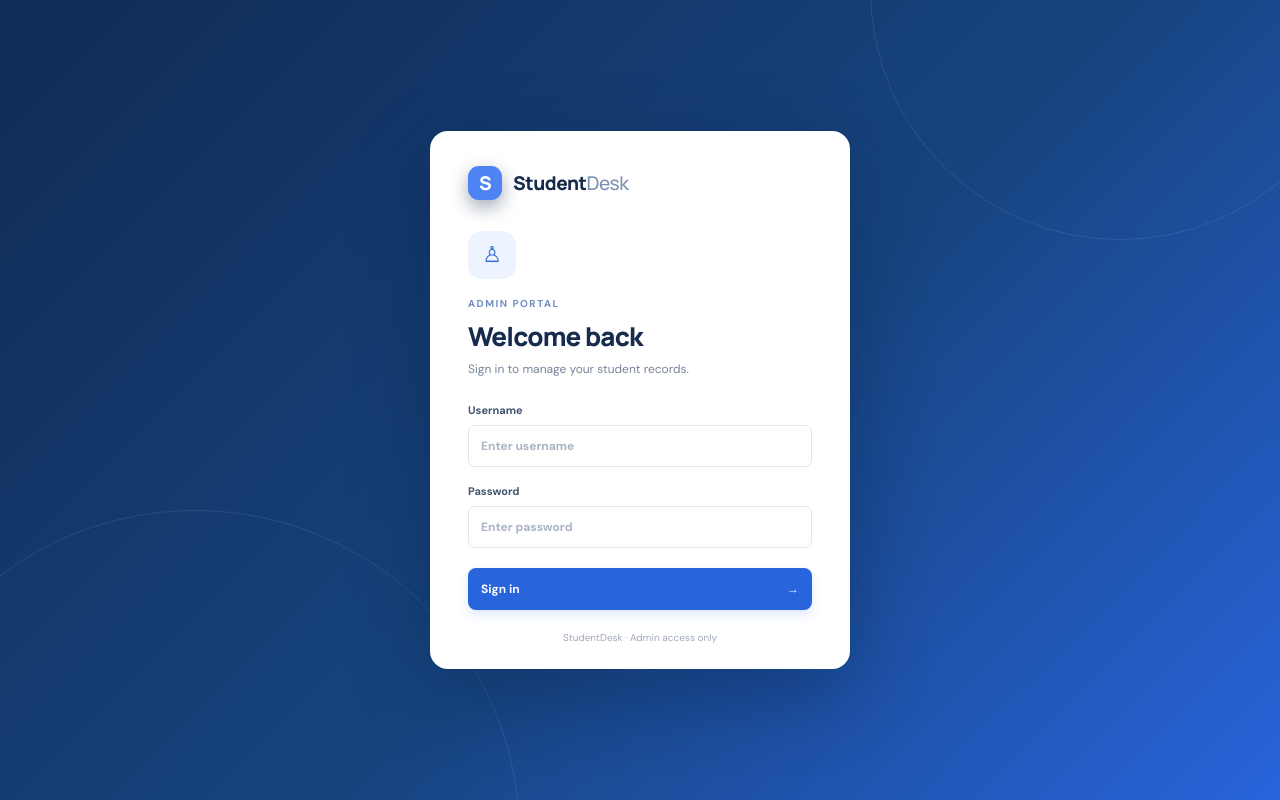
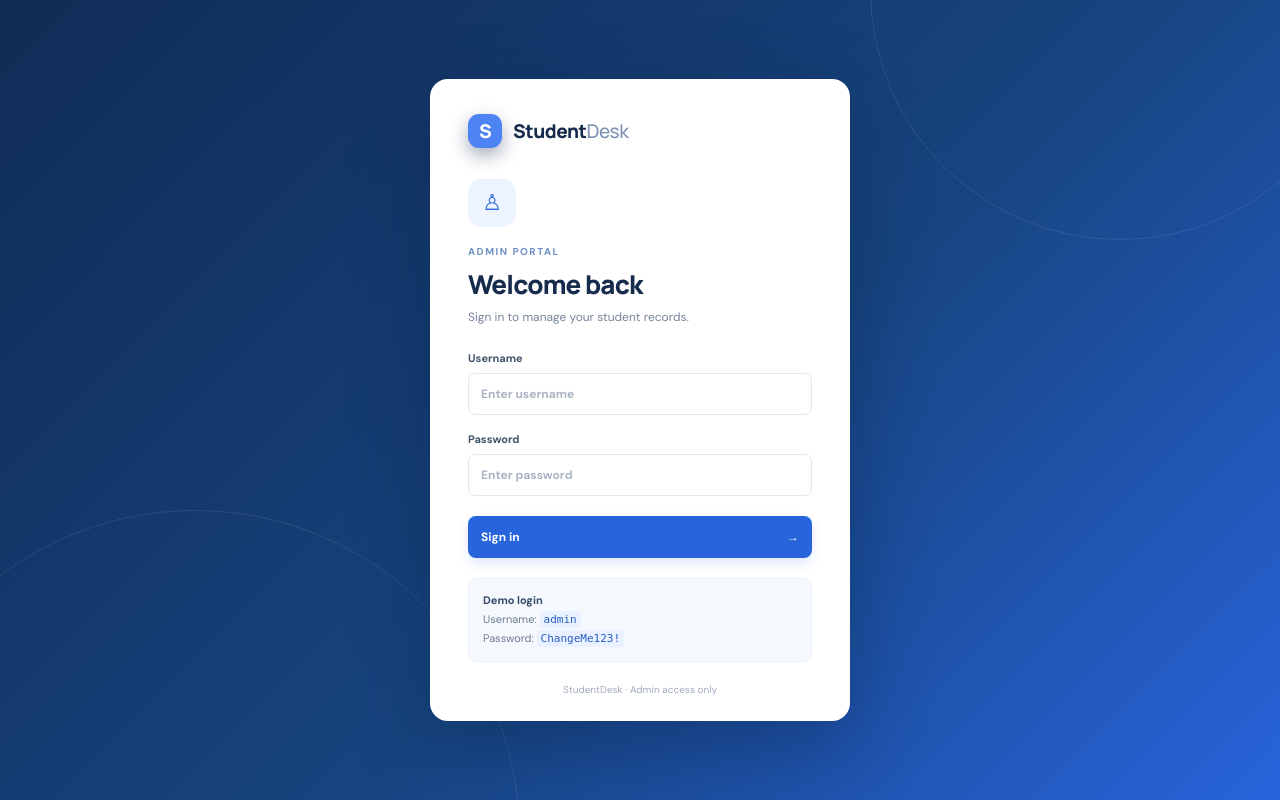
Before and after one commit to khayalmeshram3-netizen/student--management-system, a Flask app: page /login in a window 1280 px wide. Run offline with Flask 3, Linux system fonts and the light colour scheme.

Commit message:
restore demo login detail

```diff
--- a/StudentManagementWebsite/templates/login.html
+++ b/StudentManagementWebsite/templates/login.html
@@ -15,7 +15,11 @@
             <label>Password<input name="password" type="password" placeholder="Enter password" required autocomplete="current-password"></label>
             <button class="button primary full-button" type="submit">Sign in <span>→</span></button>
         </form>
-
+        <div class="demo-note">
+    <strong>Demo login</strong><br>
+    Username: <code>admin</code><br>
+    Password: <code>ChangeMe123!</code>
+</div>
         <p class="login-foot">StudentDesk · Admin access only</p>
     </section>
 </div>
```
